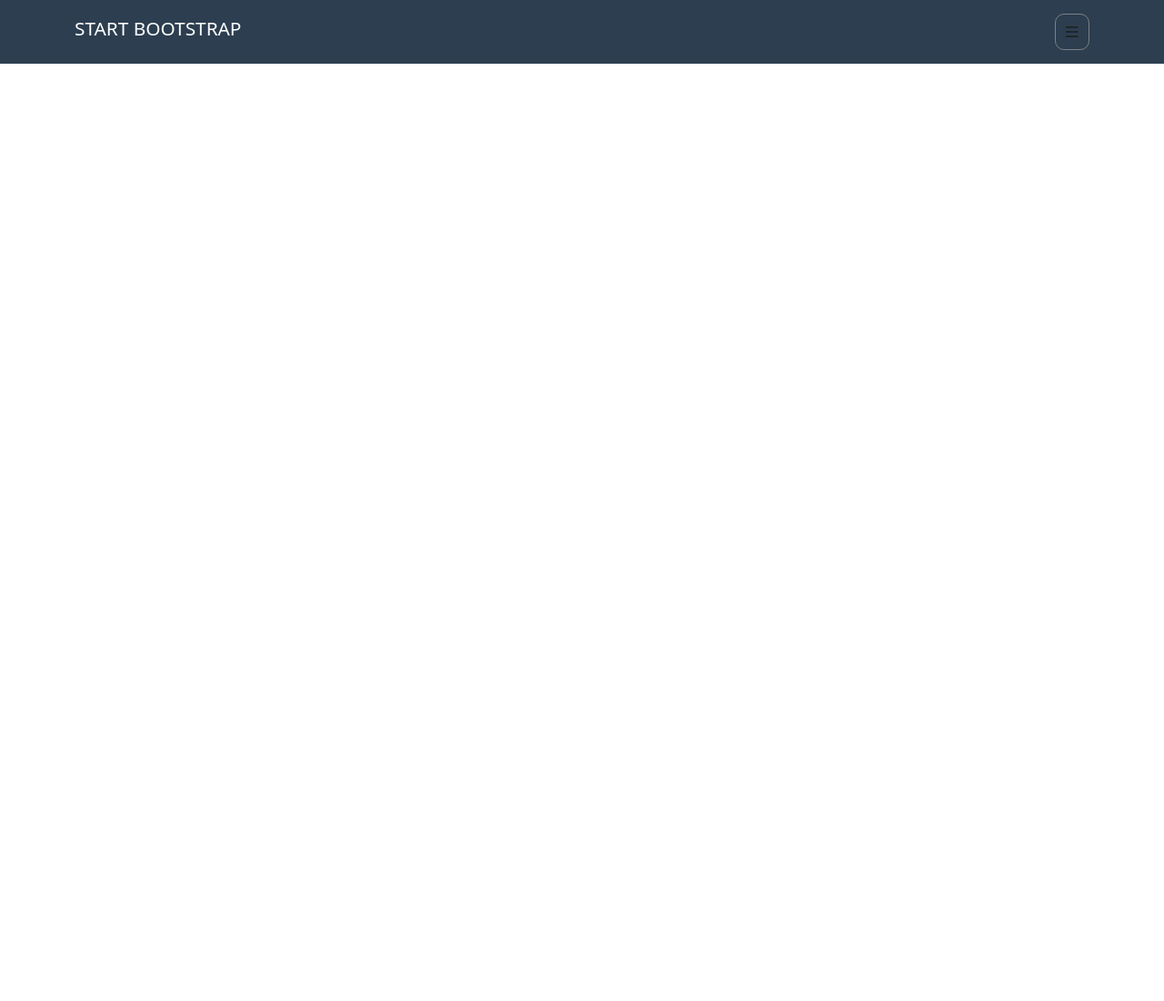
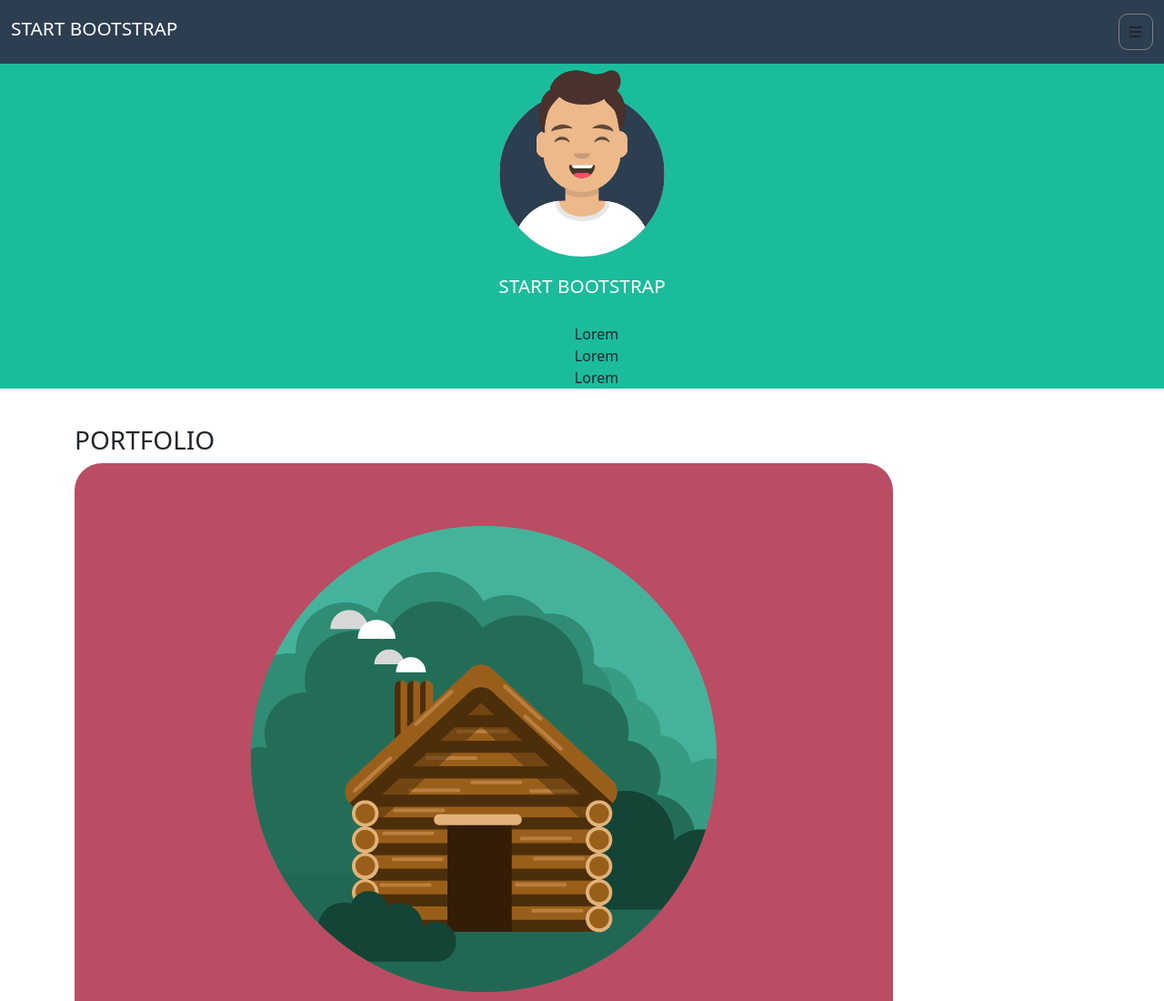
Before and after one commit to StefanoM98/html-css-bootstrap-freelancer, a plain HTML site: page index.html in a window 1280 px wide. Shown: the top 1100 px of the page at 91% size. Before the commit the page ends 800 px from the top, so only its background shows below. Drawn offline with nearby package versions, Linux system fonts and the light colour scheme.

Commit message:
Add: main img section

```diff
--- a/css/media-md.css
+++ b/css/media-md.css
@@ -1,3 +1,3 @@
-@media screen and (min-width: 1120px) {
+@media screen and (min-width: 1200px) {
 
 }
--- a/css/style.css
+++ b/css/style.css
@@ -8,9 +8,23 @@ ul {
     list-style-type: none;
 }
 
+a {
+    text-decoration: none;
+    color: inherit;
+}
+
+.flex {
+    display: flex;
+}
+
+/* COMMON */
+.b-r {
+    border-radius: 30px;
+}
+
 /* HEADER SECTION */
 
-header {
+.ms_container {
     background-color: #2c3e50;
     height: 70px;
 }
@@ -25,3 +39,17 @@ header h3 {
     border-radius: 10px;
     padding: 0.7rem;
 }
+
+/* IMG HEADER SECTION */
+
+.second_container {
+    background-color: #1abc9c;
+}
+
+.container-fluid img {
+    width: 200px;
+}
+
+.title {
+    padding: 20px 0;
+}
--- a/index.html
+++ b/index.html
@@ -17,20 +17,71 @@
 <body>
     <!-- HEADER -->
     <header>
-        <div class="container h-100">
+        <div class="ms_container">
+            <div class="container-fluid h-100">
                 <div class="row align-items-center h-100">
                     <div class="col-6 text-uppercase">
                         <h3>Start Bootstrap</h3>
                     </div>
                     <div class="hamburger col-6 text-end">
                         <i class="fa-solid fa-bars"></i>
+                        <ul class="d-none text-uppercase">
+                            <li><a href="">Portfolio</a></li>
+                            <li><a href="">About</a></li>
+                            <li><a href="">Contact</a></li>
+                        </ul>
                     </div>
+                </div>
+            </div>
+        </div>
+
+        <div class="second_container">
+            <div class="container-fluid text-center">
+                <img src="img/avatar.svg" alt="">
+
+                <h3 class="title text-uppercase">
+                    Start Bootstrap
+                </h3>
+
+                <!-- lista -->
+                <ul class="work col-12 text-center">
+                    <li>Lorem</li>
+                    <li>Lorem</li>
+                    <li>Lorem</li>
+                </ul>
             </div>
         </div>
     </header>
     <!-- /HEADER -->
 
     <!-- MAIN -->
+    <main>
+        <section class="py-4">
+            <div class="container">
+                <h3 class="text-uppercase">Portfolio</h3>
+                <div class="row gy-4">
+                    <div class="col-12">
+                        <img class="b-r" src="img/cabin.png" alt="">
+                    </div>
+                    <div class="col-12">
+                        <img class="b-r" src="img/cake.png" alt="">
+                    </div>
+                    <div class="col-12">
+                        <img class="b-r" src="img/circus.png" alt="">
+                    </div>
+                    <div class="col-12">
+                        <img class="b-r" src="img/game.png" alt="">
+                    </div>
+                    <div class="col-12">
+                        <img class="b-r" src="img/safe.png" alt="">
+                    </div>
+                    <div class="col-12">
+                        <img class="b-r" src="img/submarine.png" alt="">
+                    </div>
+                </div>
+            </div>
+        </section>
+    </main>
     <!-- /MAIN -->
 
     <!-- FOOTER -->
```
Lines whose indentation alone changed are shown as unchanged.
